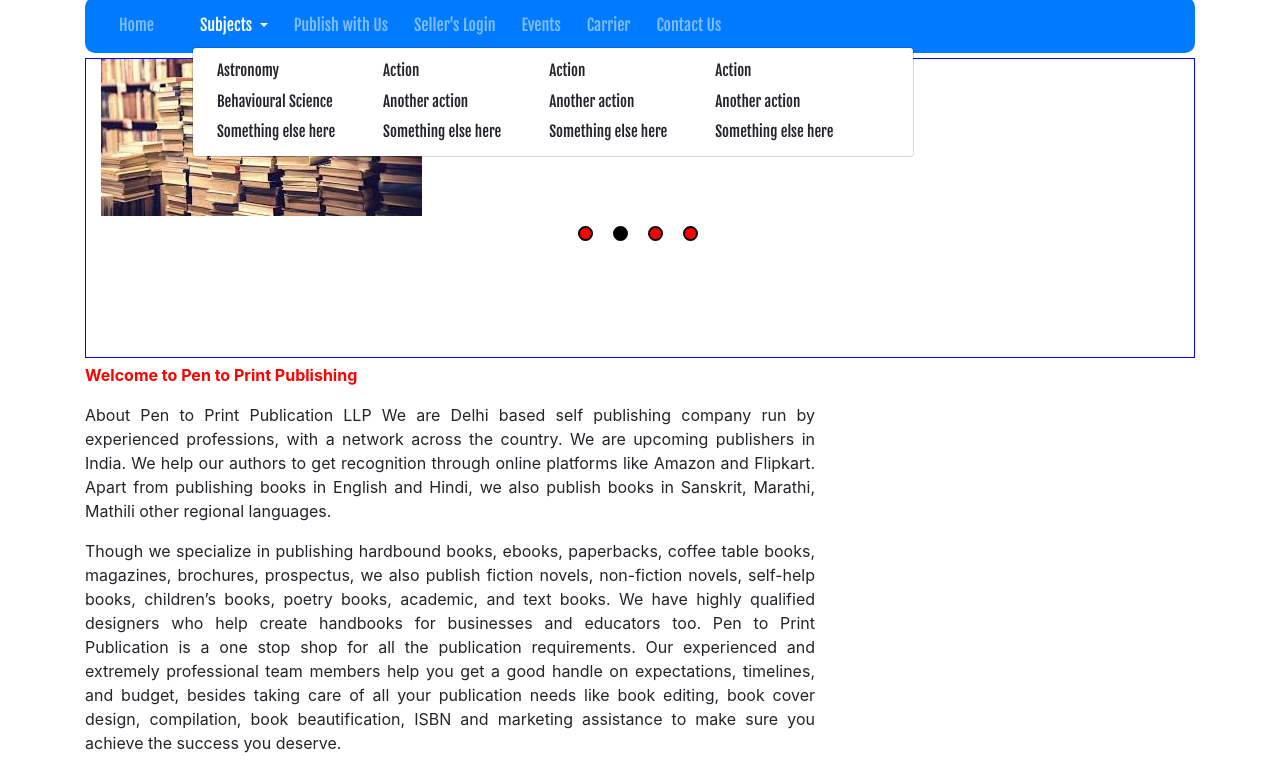
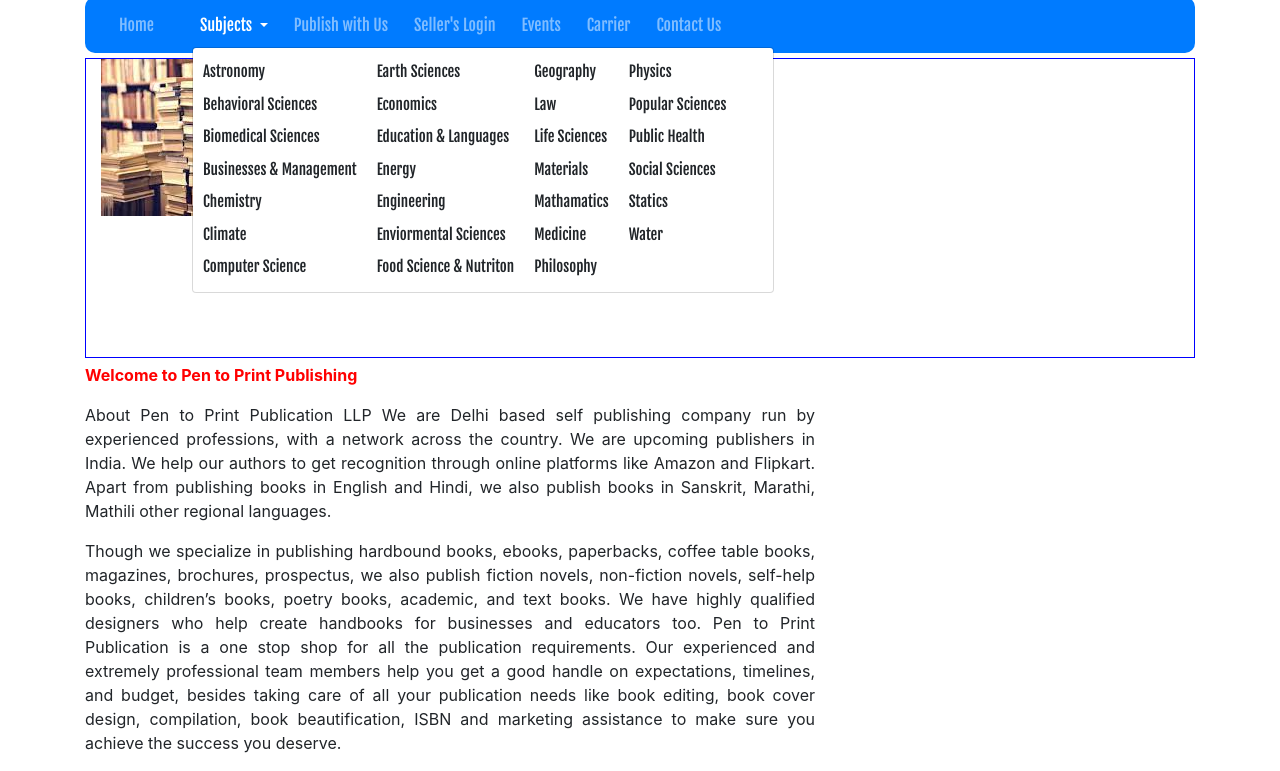
Before and after one commit to mjontop/pentoprint, a plain HTML site: page public/index.html in a window 1280 px wide. Both pictures are taken after a click on the button "Subjects". Shown: the part 103-874 px from the top of the page. Drawn offline with nearby package versions, Linux system fonts and the light colour scheme.

Commit message:
subjects details added

```diff
--- a/public/index.html
+++ b/public/index.html
@@ -42,32 +42,44 @@
                             data-toggle="dropdown" aria-haspopup="true" aria-expanded="false">
                             Subjects
                         </a>
-                        <div class="dropdown-menu " aria-labelledby="navbarDropdown">
+                        <div id="drop-subjects" class="dropdown-menu" aria-labelledby="navbarDropdown">
                             <div class="long-drop">
                                 <div>
                                     <a class="dropdown-item" href="#">Astronomy</a>
-                                    <a class="dropdown-item" href="#">Behavioural Science</a>
-
-                                    <a class="dropdown-item" href="#">Something else here</a>
+                                    <a class="dropdown-item" href="#">Behavioral Sciences</a>
+                                    <a class="dropdown-item" href="#">Biomedical Sciences</a>
+                                    <a class="dropdown-item" href="#">Businesses & Management</a>
+                                    <a class="dropdown-item" href="#">Chemistry</a>
+                                    <a class="dropdown-item" href="#">Climate</a>
+                                    <a class="dropdown-item" href="#">Computer Science</a>
                                 </div>
                                 <div>
-                                    <a class="dropdown-item" href="#">Action</a>
-                                    <a class="dropdown-item" href="#">Another action</a>
-
-                                    <a class="dropdown-item" href="#">Something else here</a>
+                                    <a class="dropdown-item" href="#">Earth Sciences</a>
+                                    <a class="dropdown-item" href="#">Economics</a>
+                                    <a class="dropdown-item" href="#">Education & Languages</a>
+                                    <a class="dropdown-item" href="#">Energy</a>
+                                    <a class="dropdown-item" href="#">Engineering</a>
+                                    <a class="dropdown-item" href="#">Enviormental Sciences</a>
+                                    <a class="dropdown-item" href="#">Food Science & Nutriton</a>
                                 </div>
                                 <div>
-                                    <a class="dropdown-item" href="#">Action</a>
-                                    <a class="dropdown-item" href="#">Another action</a>
-
-                                    <a class="dropdown-item" href="#">Something else here</a>
+                                    <a class="dropdown-item" href="#">Geography</a>
+                                    <a class="dropdown-item" href="#">Law</a>
+                                    <a class="dropdown-item" href="#">Life Sciences</a>
+                                    <a class="dropdown-item" href="#">Materials</a>
+                                    <a class="dropdown-item" href="#">Mathamatics</a>
+                                    <a class="dropdown-item" href="#">Medicine</a>
+                                    <a class="dropdown-item" href="#">Philosophy</a>
                                 </div>
                                 <div>
-                                    <a class="dropdown-item" href="#">Action</a>
-                                    <a class="dropdown-item" href="#">Another action</a>
+                                    <a class="dropdown-item" href="#">Physics</a>
+                                    <a class="dropdown-item" href="#">Popular Sciences</a>
+                                    <a class="dropdown-item" href="#">Public Health</a>
+                                    <a class="dropdown-item" href="#">Social Sciences</a>
+                                    <a class="dropdown-item" href="#">Statics</a>
+                                    <a class="dropdown-item" href="#">Water</a>
+                                </div>
 
-                                    <a class="dropdown-item" href="#">Something else here</a>
-                                </div>
                             </div>
                         </div>
                     </li>
--- a/src/style/index.css
+++ b/src/style/index.css
@@ -24,25 +24,33 @@
     border: 0.5px solid blue;
 }
 
-.banner > div > div{
-    background:red;
+.banner>div>div {
+    background: red;
     margin: 10px;
     border: 2px solid black;
     border-radius: 999px;
     height: 15px;
     width: 15px;
 }
-p{
+
+p {
     text-align: justify;
 }
 
-@media(min-width:768px){
-   .long-drop {
-    font-size: 15px;
-    width: 720px;
-    display: flex;
-    flex-wrap: wrap;
-
+.dropdown-item{
+    padding:5px 10px 5px 10px;
+}
+.dropdown-item:hover{
+    background-color: dodgerblue;
+    color: #fff;
+    border-radius: 5px;
 }
 
+@media(min-width:768px) {
+    .long-drop {
+        font-size: 15px;
+        width: 580px;
+        display: flex;
+        flex-wrap: wrap;
+    }
 }
```
